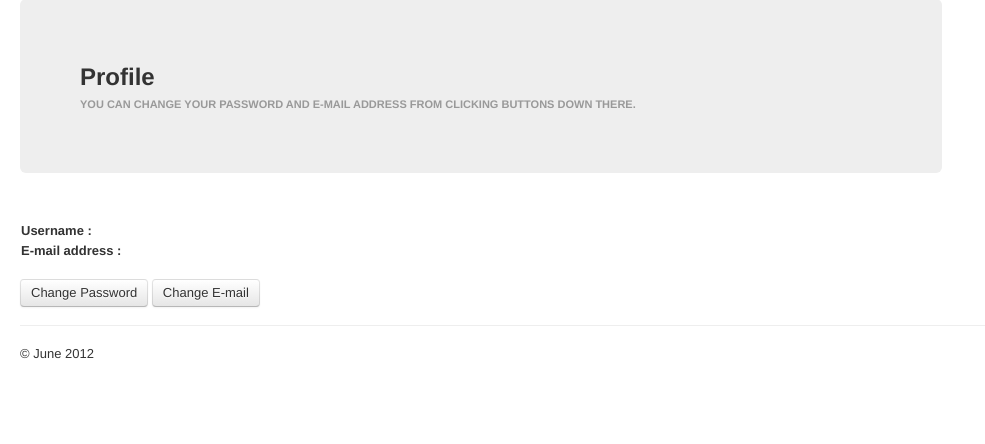
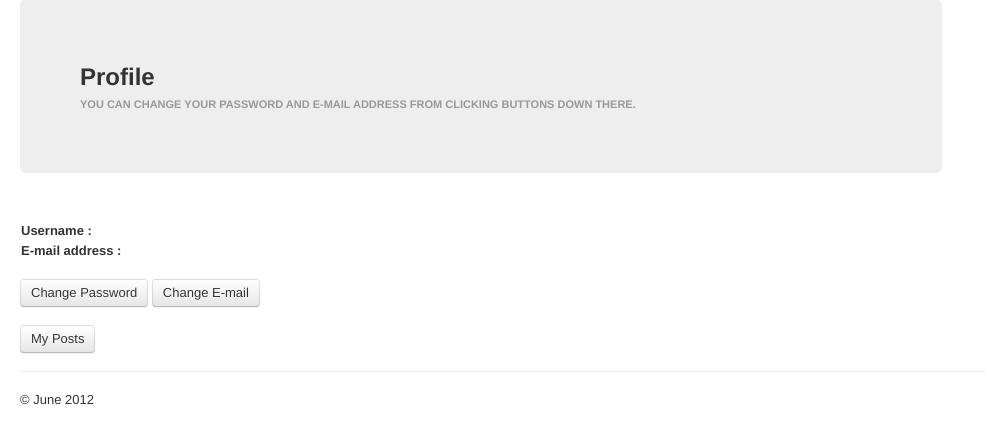
Before and after one commit to grgizem/simple-blog, a Django app: template mysite/templates/profile.html in a window 1280 px wide. Shown: the part 61-505 px from the top of the page, without its empty margins (0-985 px from the left). Run offline with Django 3.2, Linux system fonts and the light colour scheme; the template is opened without the code that fills it, so the values that code supplies are empty; parts of the project's set-up code (start-up, migrations or seed data) failed here and were passed over; some libraries are stand-ins or nearby versions.

Commit message:
my posts added

```diff
--- a/mysite/templates/profile.html
+++ b/mysite/templates/profile.html
@@ -17,5 +17,7 @@
 	<br>
 		<a href="/accounts/changepass/"><button class="btn">Change Password</button></a>
 		<a href="/accounts/changeemail/"><button class="btn">Change E-mail</button></a>
-
+	<br>
+	<br>
+		<a href="/accounts/posts/"><button class="btn">My Posts</button></a>
 {% endblock %}
```
